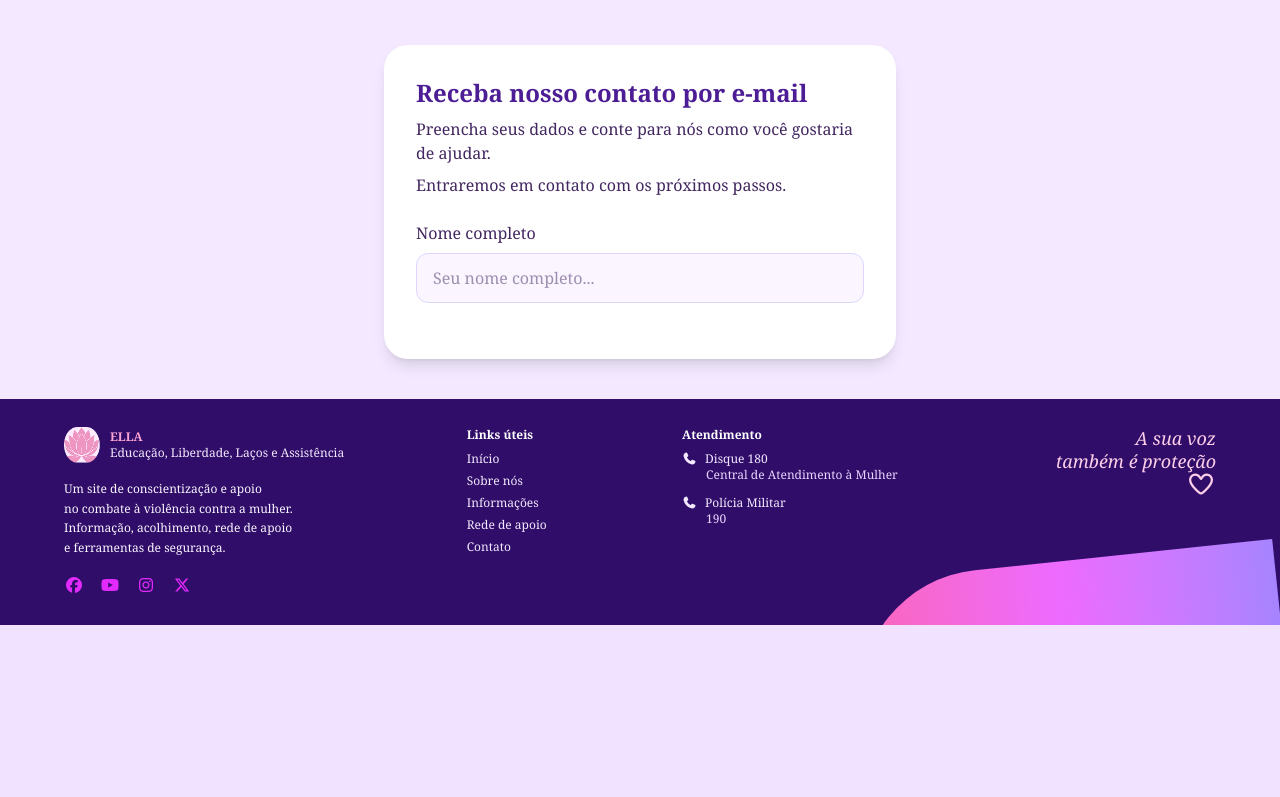
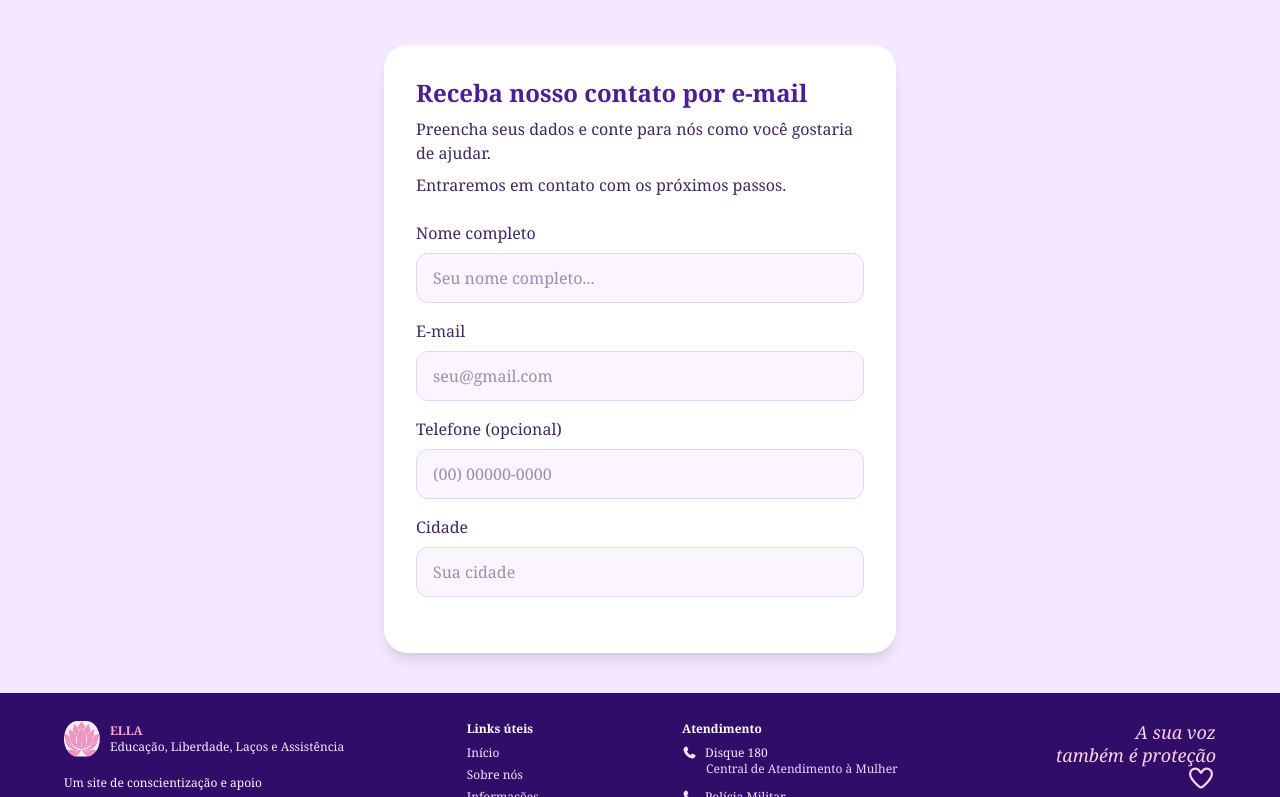
Before and after one commit to Guilherme-K/ella, a React (Vite) app: page /voluntaria in a window 1280 px wide. Shown: the part 491-1288 px from the top of the page. Before the commit the page ends 1116 px from the top, so only its background shows below. Built offline with nearby package versions, Linux system fonts and the light colour scheme.

Commit message:
Adicionando o campo e  arrumando a página de voluntrários

```diff
--- a/src/components/Campo.jsx
+++ b/src/components/Campo.jsx
@@ -0,0 +1,20 @@
+function Campo ({label, id, name, type, placeholder}) {
+    return (
+        <div>
+        <label className="block mb-2"
+        htmlFor={id}
+        >
+            {label}
+        </label>
+
+        <input className="w-full rounded-xl border border-violet-200 bg-[#faf5ff] px-4 py-3 block mb-4"
+        id={id}
+        name={name}
+        type={type}
+        placeholder={placeholder}
+        />
+        </div>
+    )
+}
+
+export default Campo;
--- a/src/pages/Voluntaria.jsx
+++ b/src/pages/Voluntaria.jsx
@@ -1,6 +1,7 @@
 import imagemMulheres2 from '../assets/mulheres2.png';
+import Campo from '../components/Campo';
 
-function Voluntaria () {
+function Voluntaria() {
     return (
         <main className="bg-[#f3e8ff]">
             <section className="flex items-center justify-between flex-col md:flex-row px-10 py-10">
@@ -10,7 +11,7 @@ function Voluntaria () {
                 </div>
                 <img className="max-w-sm"
                     src={imagemMulheres2}
-            alt='Mulheres'/>
+                    alt='Mulheres' />
             </section>
 
             <section className="bg-white rounded-3xl shadow-lg max-w-lg mx-auto p-8 pb-10 mb-10">
@@ -19,10 +20,37 @@ function Voluntaria () {
                 <p className="mb-6">Entraremos em contato com os próximos passos.</p>
 
                 <form>
-                <label className="block mb-2"
-                htmlFor="nome">Nome completo</label>
-                <input className="w-full rounded-xl border border-violet-200 bg-[#faf5ff] px-4 py-3 block mb-4"
-                type="text" id="" name="" placeholder="Seu nome completo..." />
+                    <Campo
+                    label="Nome completo"
+                    id="nome"
+                    name="nome"
+                    type="text"
+                    placeholder="Seu nome completo..."
+                />
+
+                <Campo
+                    label="E-mail"
+                    id="e-mail"
+                    name="e-mail"
+                    type="text"
+                    placeholder="seu@gmail.com"
+                />
+
+                <Campo
+                    label="Telefone (opcional)"
+                    id="telefone"
+                    name="telefone"
+                    type="text"
+                    placeholder="(00) 00000-0000"
+                />
+
+                <Campo
+                    label="Cidade"
+                    id="cidade"
+                    name="cidade"
+                    type="text"
+                    placeholder="Sua cidade"
+                />
                 </form>
             </section>
         </main>
```
Also changed, not shown: 1 other file (tests, documents, lock files or other folders). Lines whose indentation alone changed are shown as unchanged.
